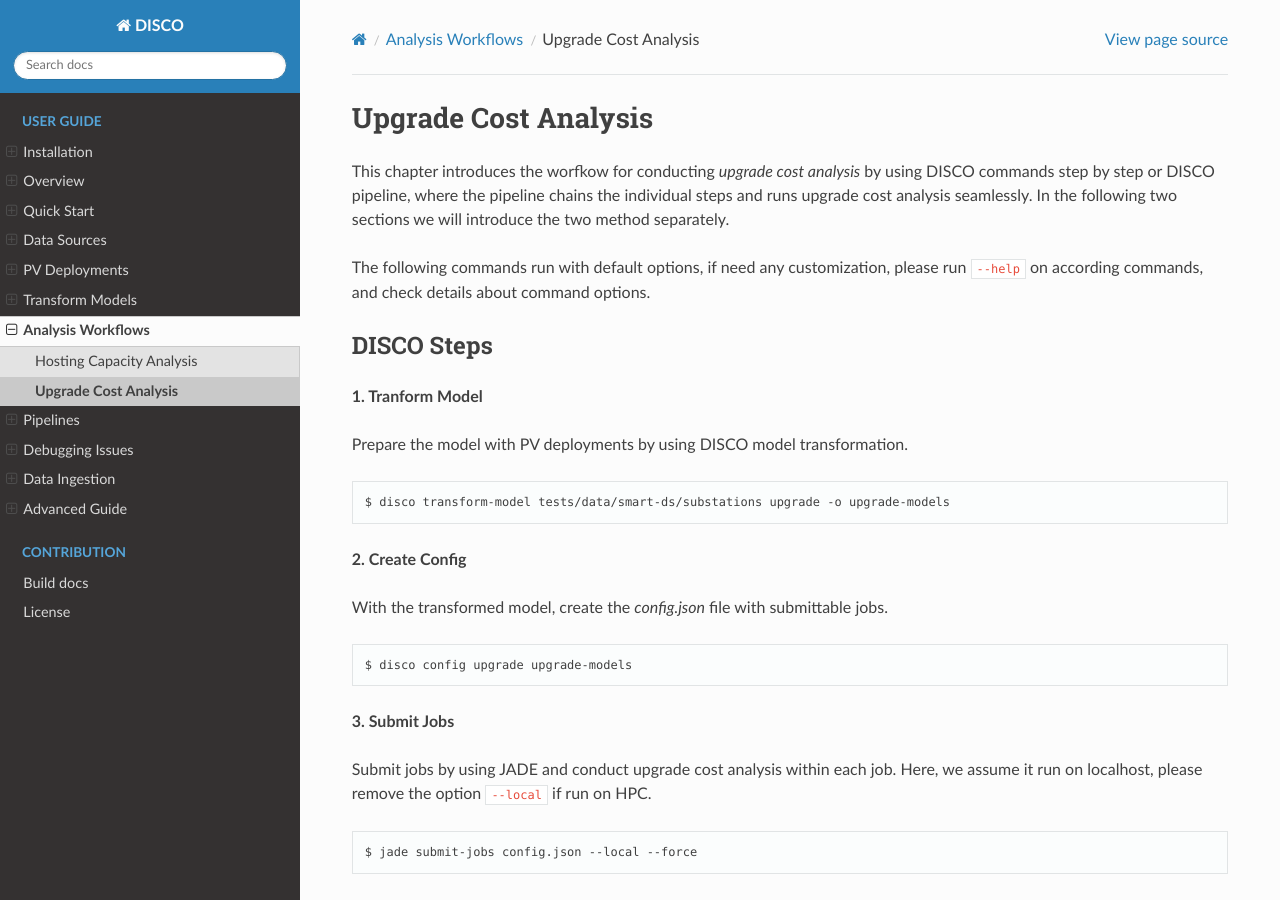
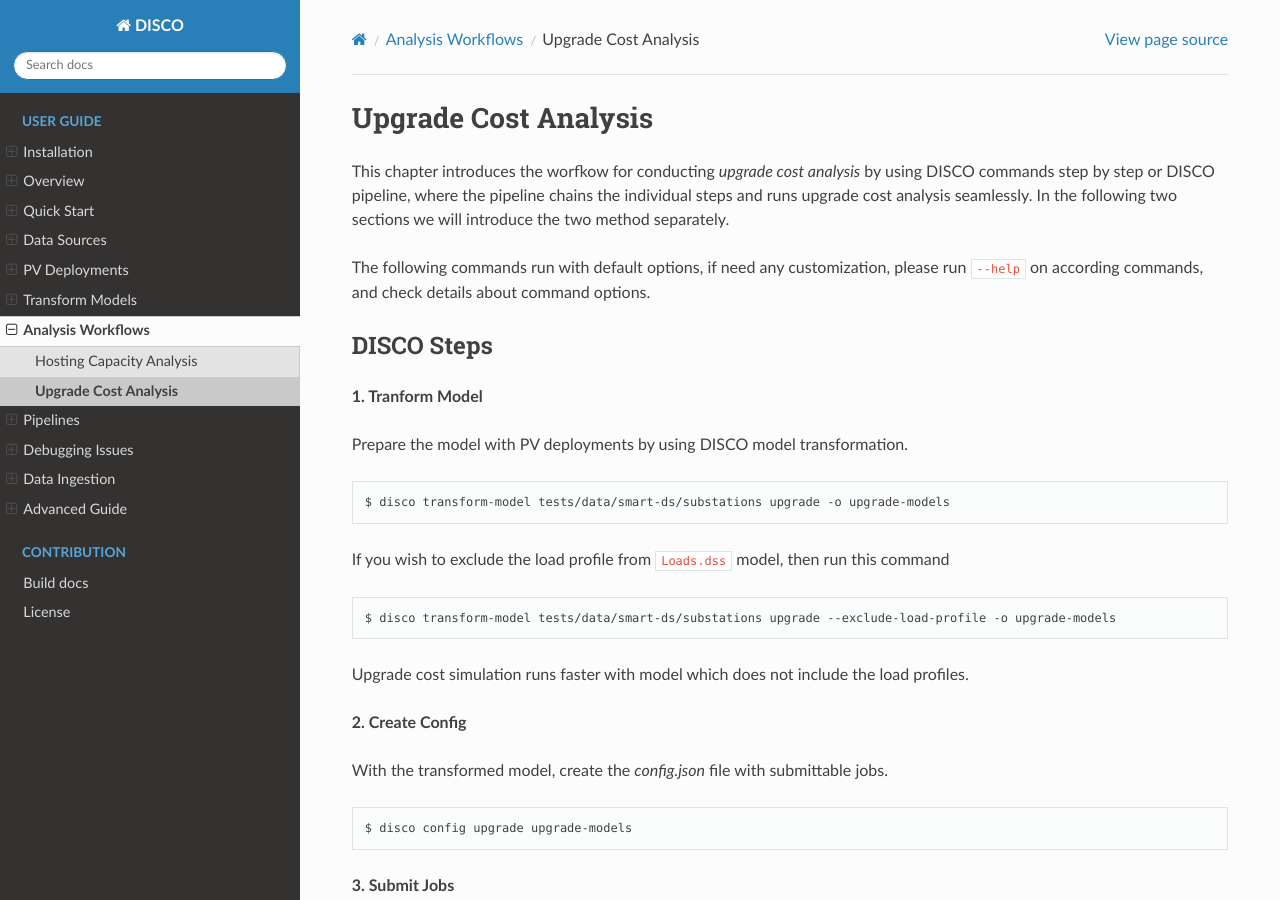
Before and after one commit to NREL/disco, a Sphinx documentation site: the page built from docs/source/analysis-workflows/upgrade-cost-analysis.rst, in a window 1280 px wide and 900 px high. Built offline with Sphinx 7.4.7 and the Read the Docs theme 2.0.0, drawn with Linux system fonts in a browser that asks for light colours.

Commit message:
Transform model with --exclude-load-profile option

```diff
--- a/docs/source/analysis-workflows/upgrade-cost-analysis.rst
+++ b/docs/source/analysis-workflows/upgrade-cost-analysis.rst
@@ -19,6 +19,13 @@
 
     $ disco transform-model tests/data/smart-ds/substations upgrade -o upgrade-models
 
+If you wish to exclude the load profile from ``Loads.dss`` model, then run this command
+
+.. code-block:: bash
+
+    $ disco transform-model tests/data/smart-ds/substations upgrade --exclude-load-profile -o upgrade-models
+
+Upgrade cost simulation runs faster with model which does not include the load profiles.
 
 **2. Create Config**
 
```
